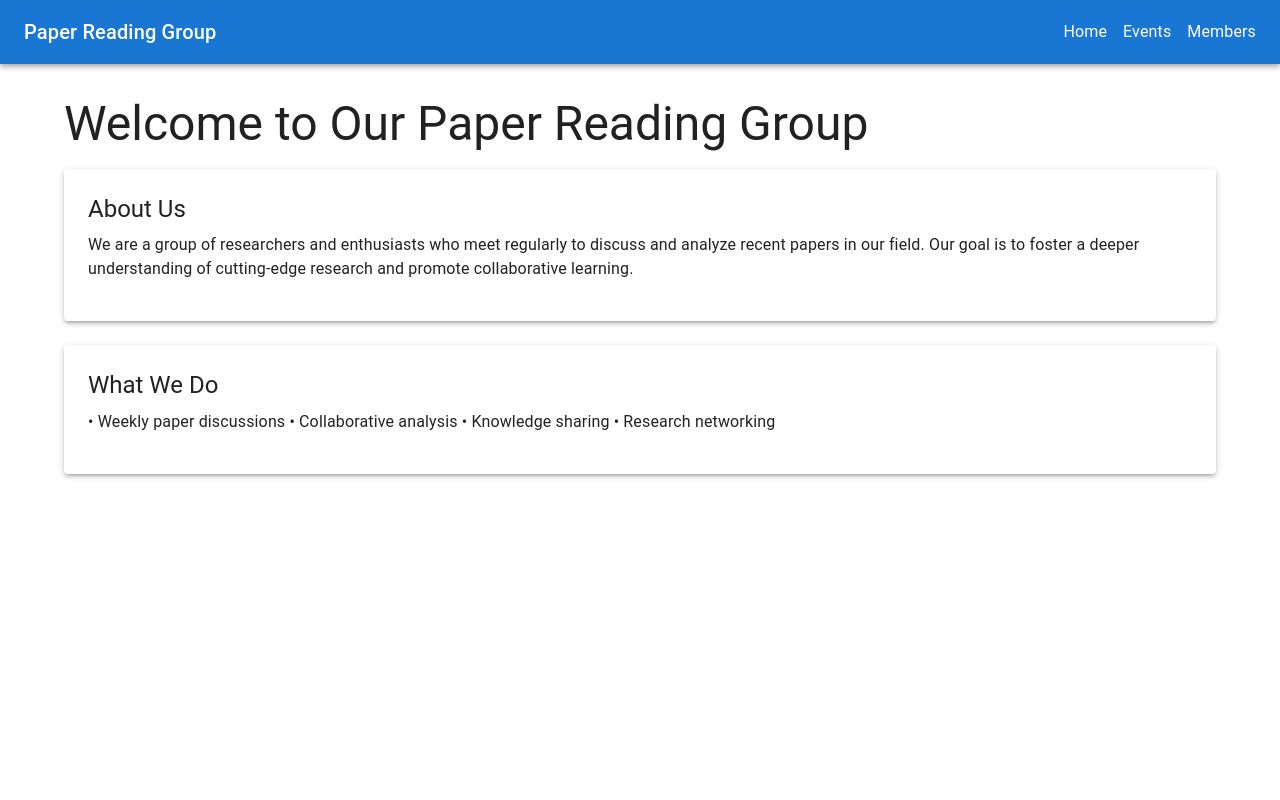
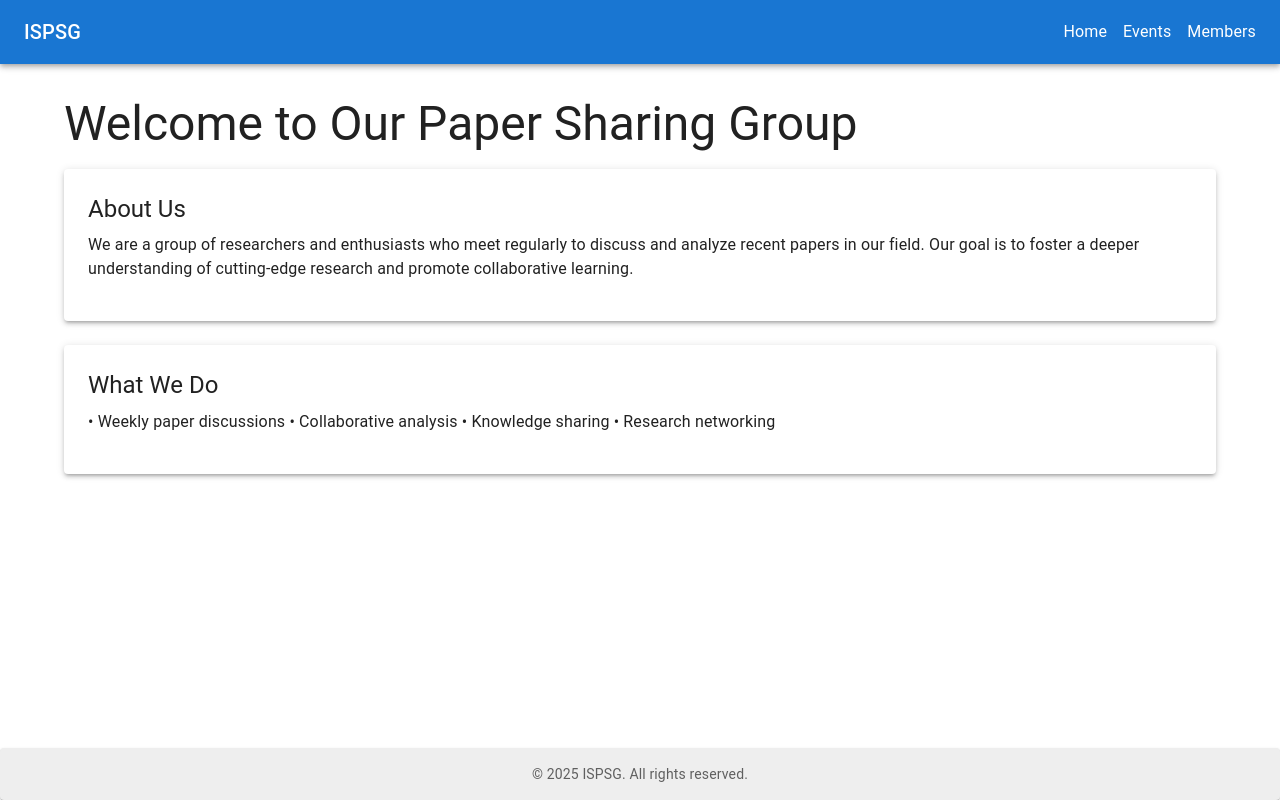
Before and after one commit to ISPSG/ispsg.github.io, a React (Create React App) app: page / in a window 1280 px wide. Built offline with nearby package versions, Linux system fonts and the light colour scheme.

Commit message:
add footer

```diff
--- a/public/index.html
+++ b/public/index.html
@@ -25,7 +25,7 @@
       work correctly both with client-side routing and a non-root public URL.
       Learn how to configure a non-root public URL by running `npm run build`.
     -->
-    <title>Paper Reading Group</title>
+    <title>ISPSG</title>
   </head>
   <body>
     <noscript>You need to enable JavaScript to run this app.</noscript>
--- a/src/App.js
+++ b/src/App.js
@@ -1,6 +1,6 @@
 import React from 'react';
 import { HashRouter as Router, Routes, Route, Link } from 'react-router-dom';
-import { AppBar, Toolbar, Typography, Container, Box } from '@mui/material';
+import { AppBar, Toolbar, Typography, Container, Box, Paper } from '@mui/material';
 import Home from './pages/Home';
 import Events from './pages/Events';
 import Members from './pages/Members';
@@ -8,11 +8,15 @@ import Members from './pages/Members';
 function App() {
   return (
     <Router>
-      <Box sx={{ flexGrow: 1 }}>
+      <Box sx={{
+        display: 'flex',
+        flexDirection: 'column',
+        minHeight: '100vh'
+      }}>
         <AppBar position="static">
           <Toolbar>
             <Typography variant="h6" component="div" sx={{ flexGrow: 1 }}>
-              Paper Reading Group
+              ISPSG
             </Typography>
             <Box sx={{ display: 'flex', gap: 2 }}>
               <Link to="/" style={{ color: 'white', textDecoration: 'none' }}>Home</Link>
@@ -21,13 +25,27 @@ function App() {
             </Box>
           </Toolbar>
         </AppBar>
-        <Container maxWidth="lg" sx={{ mt: 4 }}>
+        <Container maxWidth="lg" sx={{ mt: 4, flex: 1 }}>
           <Routes>
             <Route path="/" element={<Home />} />
             <Route path="/events" element={<Events />} />
             <Route path="/members" element={<Members />} />
           </Routes>
         </Container>
+        <Paper
+          component="footer"
+          sx={{
+            py: 2,
+            mt: 'auto',
+            backgroundColor: (theme) => theme.palette.grey[200]
+          }}
+        >
+          <Container maxWidth="lg">
+            <Typography variant="body2" color="text.secondary" align="center">
+              © 2025 ISPSG. All rights reserved.
+            </Typography>
+          </Container>
+        </Paper>
       </Box>
     </Router>
   );
--- a/src/pages/Home.js
+++ b/src/pages/Home.js
@@ -5,7 +5,7 @@ const Home = () => {
   return (
     <Box>
       <Typography variant="h3" component="h1" gutterBottom>
-        Welcome to Our Paper Reading Group
+        Welcome to Our Paper Sharing Group
       </Typography>
       <Paper elevation={3} sx={{ p: 3, mb: 3 }}>
         <Typography variant="h5" gutterBottom>
```
Also changed, not shown: public/404.html (+9 -3 lines), 1 other file (tests, documents, lock files or other folders).
